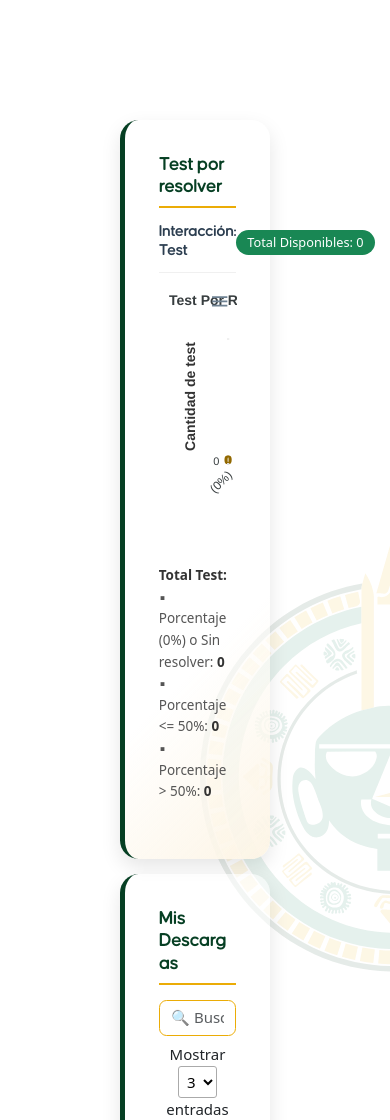
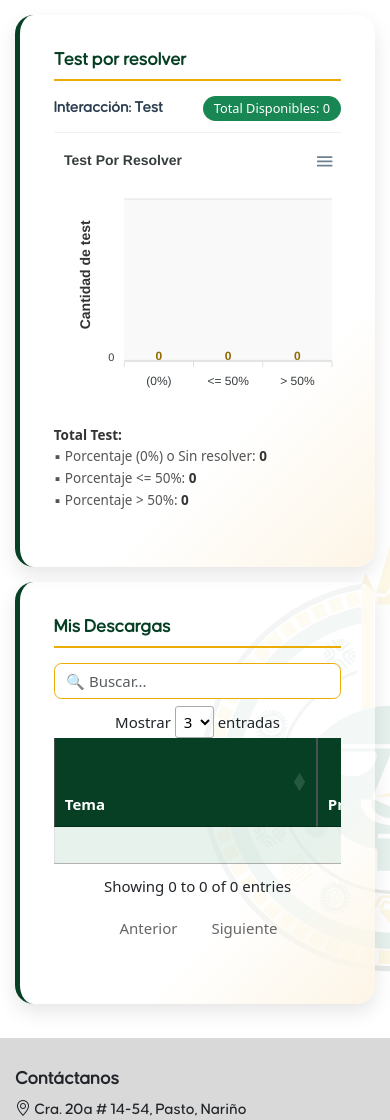
Before and after one commit to NamKeunCJ/Tulato, a Flask app: page /sistema_reportes/visualizacion_dashboard in a window 390 px wide. Shown: the part 300-1420 px from the top of the page. Run offline with Flask 3, Linux system fonts and the light colour scheme; the visitor is signed in with stand-in values (Sample User, id 1); data that the repository does not hold is empty; some libraries are stand-ins or nearby versions.

Commit message:
Actualizacion 11/07/2025

```diff
--- a/pro_tulato/tulato_recursos/static/css/mapa.css
+++ b/pro_tulato/tulato_recursos/static/css/mapa.css
@@ -204,7 +204,19 @@
     position: relative;
     z-index: 6;
 }
-
+.custom-padding-contenido {
+    padding: 8rem;
+    padding-top: 1rem !important;
+}
+.custom-padding-test {
+    padding: 10rem;
+    padding-top: 1rem !important;
+}
+@media (max-width: 576px) {
+    .custom-padding-contenido, .custom-padding-test {
+        padding: 1rem !important;
+    }
+}
 /* Responsive teléfonos */
 @media (max-width: 912px)  {
     .logo_inicial_map {
--- a/pro_tulato/tulato_recursos/static/js/reportes.js
+++ b/pro_tulato/tulato_recursos/static/js/reportes.js
@@ -92,7 +92,7 @@ document.querySelectorAll('.grafica-torta').forEach(div => {
     const options = {
         chart: {
             type: 'pie',
-            width: 380,
+            width: '100%',
             toolbar: {
                 show: true,
                 tools: {
--- a/pro_tulato/tulato_recursos/templates/evaluacion_aprendizaje/visualizar_tests.html
+++ b/pro_tulato/tulato_recursos/templates/evaluacion_aprendizaje/visualizar_tests.html
@@ -16,7 +16,7 @@
         </div>
     </section>
     {% if tests %}
-        <section class="container-fluid seccion-marca-agua-eva" style="padding: 5rem;">
+        <section class="container-fluid seccion-marca-agua-eva custom-padding-test" >
             <!-- Imagen de fondo logo -->
             <img src="../../static/images/logo_solo.svg" class="img-fluid marca-agua-eva">
             <h2 class="text-center mb-5 display-5 fw-bold text-primary-emphasis">🌟 Tests Disponibles</h2>
@@ -53,7 +53,7 @@
             </div>
         </section>
     {% elif h_test %}
-        <section class="container-fluid seccion-marca-agua" style="padding: 5rem;">
+        <section class="container-fluid seccion-marca-agua custom-padding-test">
             <!-- Imagen de fondo logo -->
             <img src="../../static/images/logo_solo.svg" class="img-fluid marca-agua">
             <h2 class="text-center mb-4 display-5 fw-bold text-success">📝 {{ h_test[1] }}</h2>
--- a/pro_tulato/tulato_recursos/templates/mapa_interactivo/contenido.html
+++ b/pro_tulato/tulato_recursos/templates/mapa_interactivo/contenido.html
@@ -1,6 +1,6 @@
 {% if info %}
 <section>
-    <div class="container-fluid" style="padding: 5rem;">
+    <div class="container-fluid custom-padding-contenido">
     {% for info in info %}
         {% if (not user and info[4] == 'Usuario') or (user and user[3] == info[4]) %}
         <div class="card mb-5 border-0 rounded-4 shadow-lg position-relative overflow-hidden "
@@ -54,7 +54,7 @@
                 <div class="col-lg-6 p-4">
                     <div class="rounded-4 overflow-hidden shadow-lg" style="position: relative; width: 100%; padding-top: 56.25%;">
                         <iframe
-                            src="https://www.google.com/maps?q={{info[2]}}&hl=es&z=20&output=embed"
+                            src="https://www.google.com/maps?q={{info[2]}}&hl=es&z=20&t=k&output=embed"
                             class="border-0"
                             style="position: absolute; top: 0; left: 0; width: 100%; height: 100%; border-radius: 1rem;"
                             loading="lazy"
@@ -63,6 +63,7 @@
                         </iframe>
                     </div>
                 </div>
+
                 <!-- Multimedia -->
                 <div class="col-lg-6 p-4 d-flex align-items-center justify-content-center">
                     {% if info[3] is not none %}
--- a/pro_tulato/tulato_recursos/templates/sistema_reportes/dashboard.html
+++ b/pro_tulato/tulato_recursos/templates/sistema_reportes/dashboard.html
@@ -42,6 +42,16 @@
     div.dataTables_filter {
         display: none;
     }
+    .custom-padding-dashboard {
+        padding: 8rem;
+    }
+
+    @media (max-width: 576px) {
+        .custom-padding-dashboard {
+            padding: 1rem !important;
+        }
+    }
+
 </style>
 <body>
     <header id="main-hader">
@@ -59,13 +69,14 @@
         <div class="white-gradient"></div>
         </div>
     </section>
-    <section class="container-fluid seccion-marca-agua" style="height: auto; padding: 8rem;">
+    <section class="container-fluid seccion-marca-agua custom-padding-dashboard" style="height: auto;">
+
         <!-- Imagen de fondo -->
         <img src="../../static/images/logo_solo.svg" class="img-fluid marca-agua">
 
         <div class="row g-3">
             <!-- Quiz por resolver -->
-            <div class="col-lg-4 col-md-6">
+            <div class="col-lg-4 col-md-6 col-12">
                 <div class="card card-reporte h-100 grafica-card">
                     <div class="card-body">
                         <h5 class="card-title">Test por resolver</h5>
@@ -96,13 +107,13 @@
             </div>
 
             <!-- Mis Descargas -->
-            <div class="col-lg-8 col-md-6">
+            <div class="col-lg-8 col-md-6 col-12">
                 <div class="card card-reporte h-100 card-body grafica-card">
                     <div class="card-body">
                         <h5 class="card-title">Mis Descargas</h5>
                         <input type="text" id="customSearch" class="form-control mb-2" placeholder="🔍 Buscar...">
                         <div class="table-responsive">
-                            <table id="tabla_descargas" class="table table-bordered table-hover table-striped align-middle shadow-sm rounded">
+                            <table id="tabla_descargas" class="table table-bordered table-hover table-striped align-middle shadow-sm rounded table-responsive table-responsive-sm">
                                 <thead class="table-dark">
                                     <tr>
                                         <th class="col-tema">Tema</th>
@@ -144,14 +155,14 @@
 
         <!-- Segunda fila -->
         <div class="row g-3 mt-1">
-            <div class="col-lg-8">
+            <div class="col-lg-8 col-md-6 col-12">
                 <div class="row g-3">
                     {% if user[3]== 'Administrador' or user[3]== 'Administrador Máximo' %}
-                    <!-- Rendimiento quiz -->
-                    <div class="col-md-6 col-lg-6">
+                    <!-- Rendimiento test -->
+                    <div class="col-md-6 col-lg-6 col-12">
                         <div class="card card-reporte h-100 card-body grafica-card">
                             <div class="card-body">
-                                <h5 class="card-title">Rendimiento quiz</h5>
+                                <h5 class="card-title">Rendimiento test</h5>
                                 <div
                                     class="grafica-rendimiento"
                                     data-tituloambiental="{{ aci_err[0][0] }}"
@@ -173,8 +184,8 @@
 
                     <!-- Aciertos Social, Economico, Ambiental -->
                     {% for aci_err in aci_err %}
-                        <div class="col-md-6 col-lg-6">
-                            <div class="card card-reporte h-100 text-center grafica-card">
+                        <div class="col-lg-6 col-md-6  col-12">
+                            <div class="card card-reporte h-100 card-body grafica-card">
                             <div class="card-body">
                                 <h5 class="card-title">Aciertos y Errores - {{aci_err[0]}}</h5>
                                 <div
@@ -202,7 +213,7 @@
                                 <h5 class="card-title">Seguimiento de Descargas de Información por Responsable</h5>
                                 <input type="text" id="seguimientoSearch" class="form-control mb-2" placeholder="🔍 Buscar...">
                                 <div class="table-responsive">
-                                    <table id="tabla_seguimiento" class="table table-sm table-striped table-hover">
+                                    <table id="tabla_seguimiento" class="table table-sm table-striped table-hover table-responsive table-responsive-sm">
                                         <thead>
                                             <tr>
                                                 <th class="col-tema">Tema</th>
```
